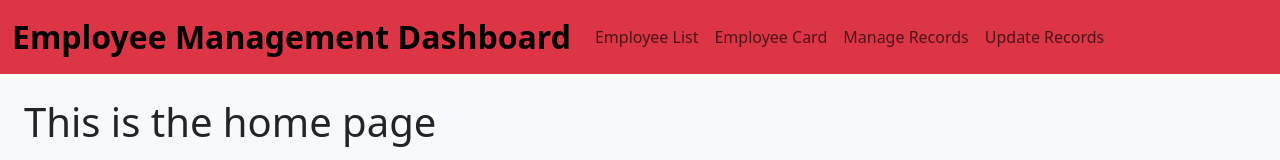
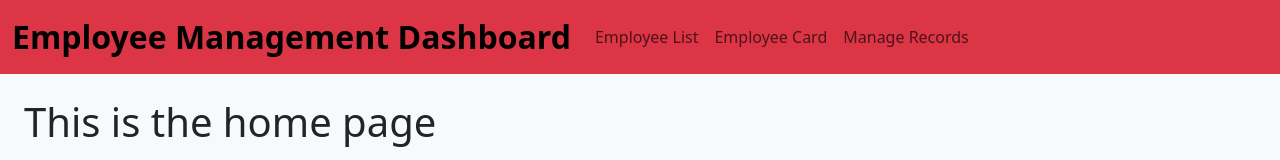
Before and after one commit to neilmrtngamboa/Project-4---Employee-Management-Dashboard, a React (Vite) app: page / in a window 1280 px wide. Shown: the top 160 px of the page. Built offline with nearby package versions, Linux system fonts and the light colour scheme.

Commit message:
removed a Link from the Navbar

```diff
--- a/src/pages/Layout.jsx
+++ b/src/pages/Layout.jsx
@@ -14,7 +14,6 @@ function Layout () {
                             <Link className="nav-link" to='employeelist'>Employee List</Link>
                             <Link className="nav-link" to='employeecard'>Employee Card</Link>
                             <Link className="nav-link" to='addemployee'>Manage Records</Link>
-                            <Link className="nav-link" to='editemployee'>Update Records</Link>
                         </div>
                     </div>
                 </div>
```
